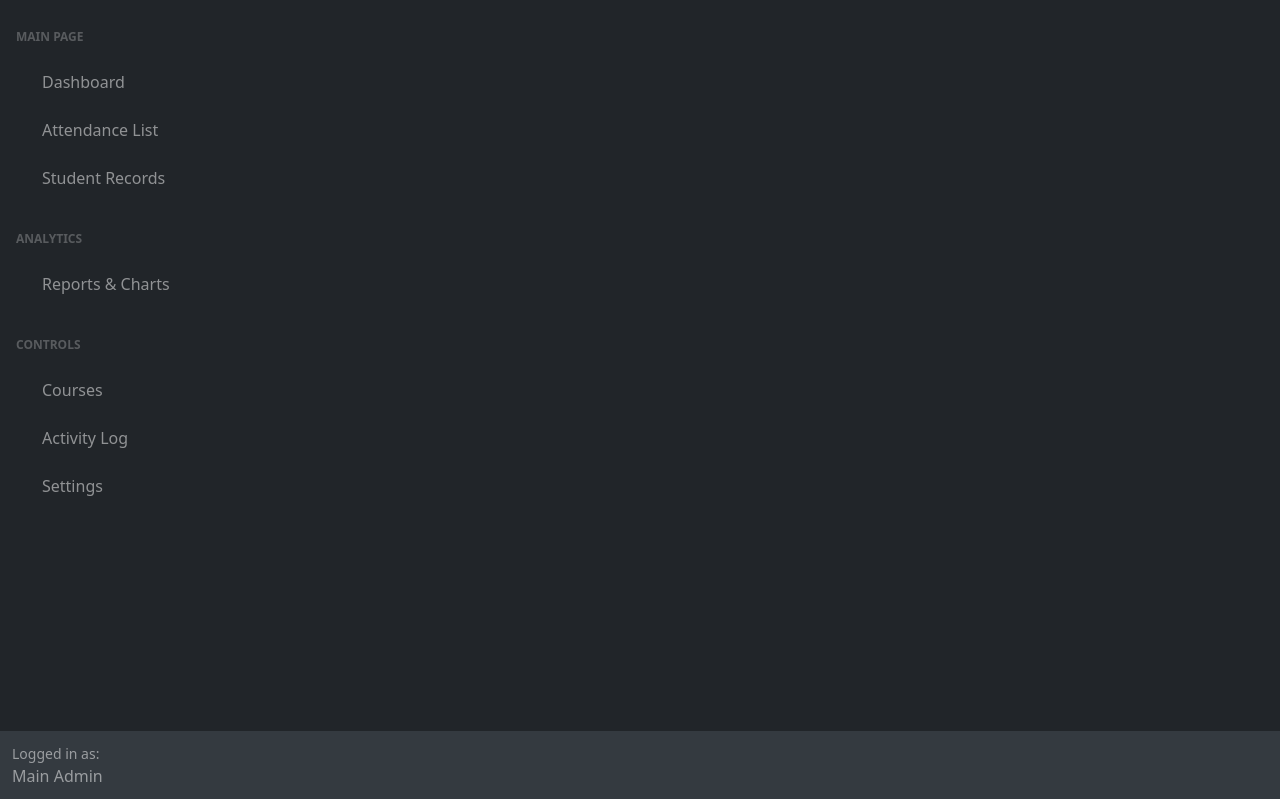
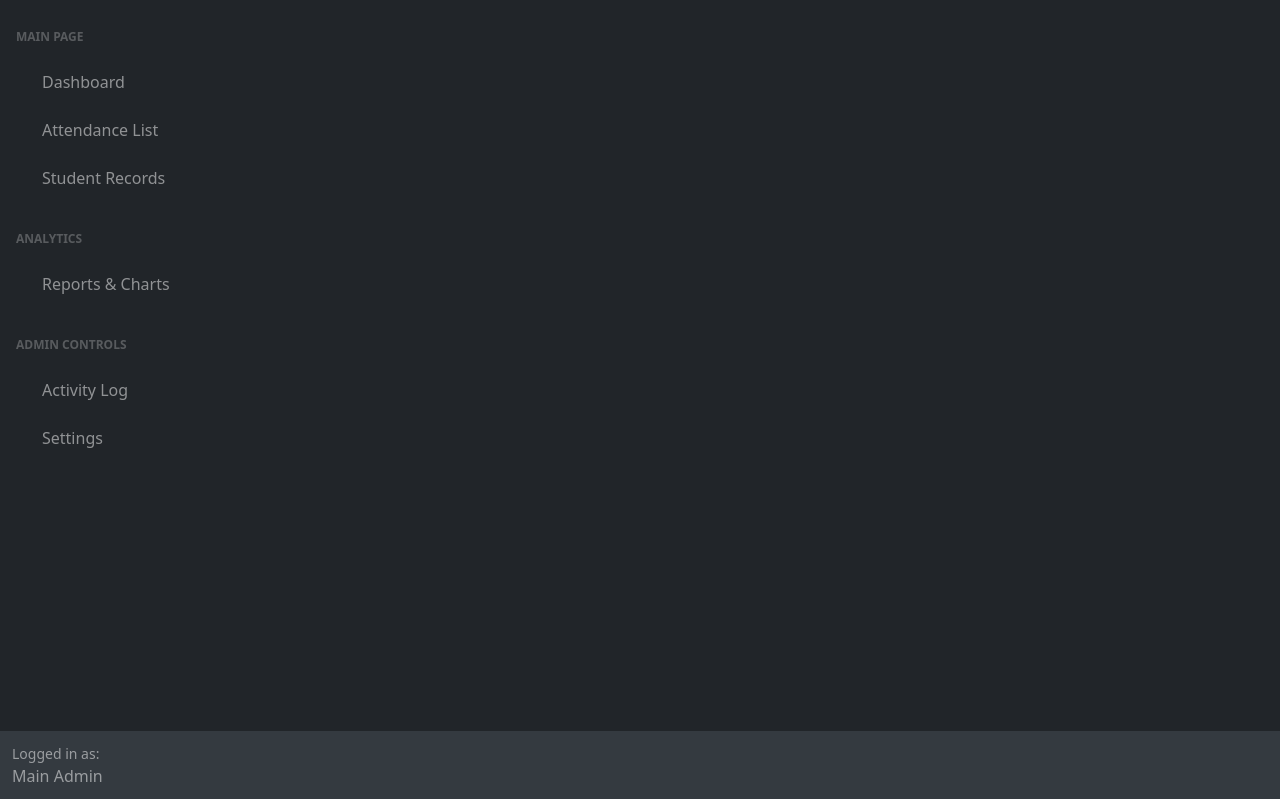
Before and after one commit to JoebenEngalan/Library-Attendance-Systems, a PHP site: template pages/side.php in a window 1280 px wide. Shown: the top 799 px of the page. Run offline with PHP 8.4, Linux system fonts and the light colour scheme; the template is opened without the code that fills it, so the values that code supplies are empty; a user stored in the database is signed in; some web fonts are replaced.

Commit message:
move couses to the old file

```diff
--- a/pages/nav.php
+++ b/pages/nav.php
@@ -33,10 +33,16 @@
                     <li><hr class="dropdown-divider"></li>
                     <?php endif; ?>
                     <li>
+                        <a class="dropdown-item text-primary" href="index.php" target="_blank" rel="noopener noreferrer">
+                            <i class="fa-solid fa-house me-1"></i> Landing Page
+                        </a>
+                    </li>
+                    <li>
                         <a class="dropdown-item text-danger" href="pages/logout.php">
                             <i class="fas fa-sign-out-alt me-1"></i> Logout
                         </a>
                     </li>
+
                 </ul>
             </li>
 
--- a/pages/side.php
+++ b/pages/side.php
@@ -24,14 +24,8 @@
 
 				<?php if (isset($_SESSION['role']) && $_SESSION['role'] !== 'User'): ?>
 
-				<div class="sb-sidenav-menu-heading">Controls</div>
+				<div class="sb-sidenav-menu-heading">Admin Controls</div>
 
-				<a class="nav-link" href="courses.php">
-					<div class="sb-nav-link-icon ">
-						<i class="fa-duotone fa-solid fa-file-pen"></i>
-					</div>
-					Courses
-				</a>
 
 				<a class="nav-link" href="activitylog.php">
 					<div class="sb-nav-link-icon">
```
Also changed, not shown: old files/courses.php (renamed from courses.php).
